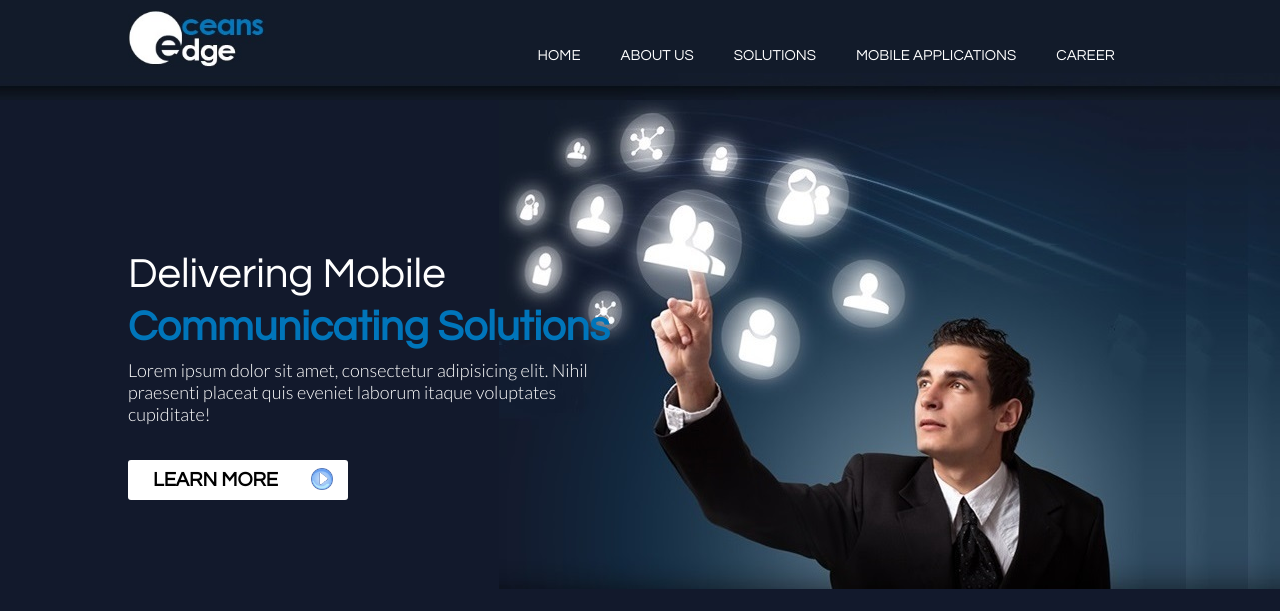
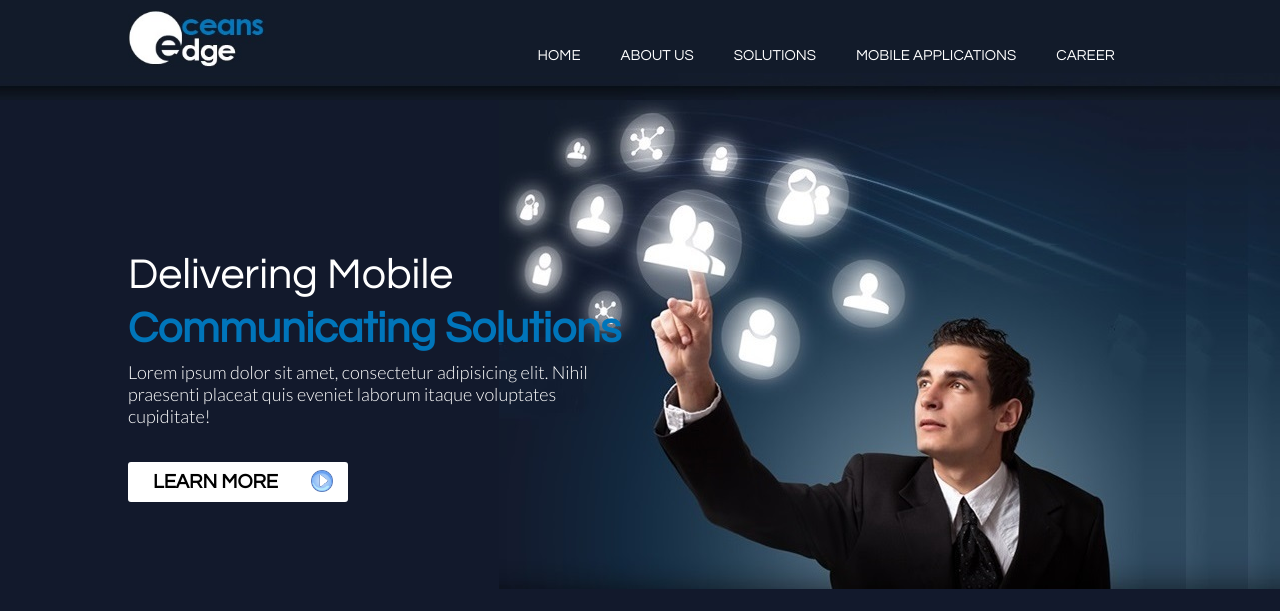
Before and after one commit to ch0wdhury/OceanEdge, a plain HTML site: page index.html in a window 1280 px wide. Shown: the top 611 px of the page. Drawn offline with Linux system fonts and the light colour scheme.

Commit message:
Update style.css

```diff
--- a/css/style.css
+++ b/css/style.css
@@ -78,13 +78,13 @@ header {
 	font-family: 'Questrial', sans-serif;
 	color: white;
 	padding-top: 170px;
-	font-size: 42px;
+	font-size: 43px;
 	font-weight: 300;
 }
 .text2 {
 	font-family: 'Questrial', sans-serif;
 	color: #0075BA;
-	font-size: 42px;
+	font-size: 43px;
 	font-weight: 800;
 	padding: 10px 0;
 	text-align: justify;
```
